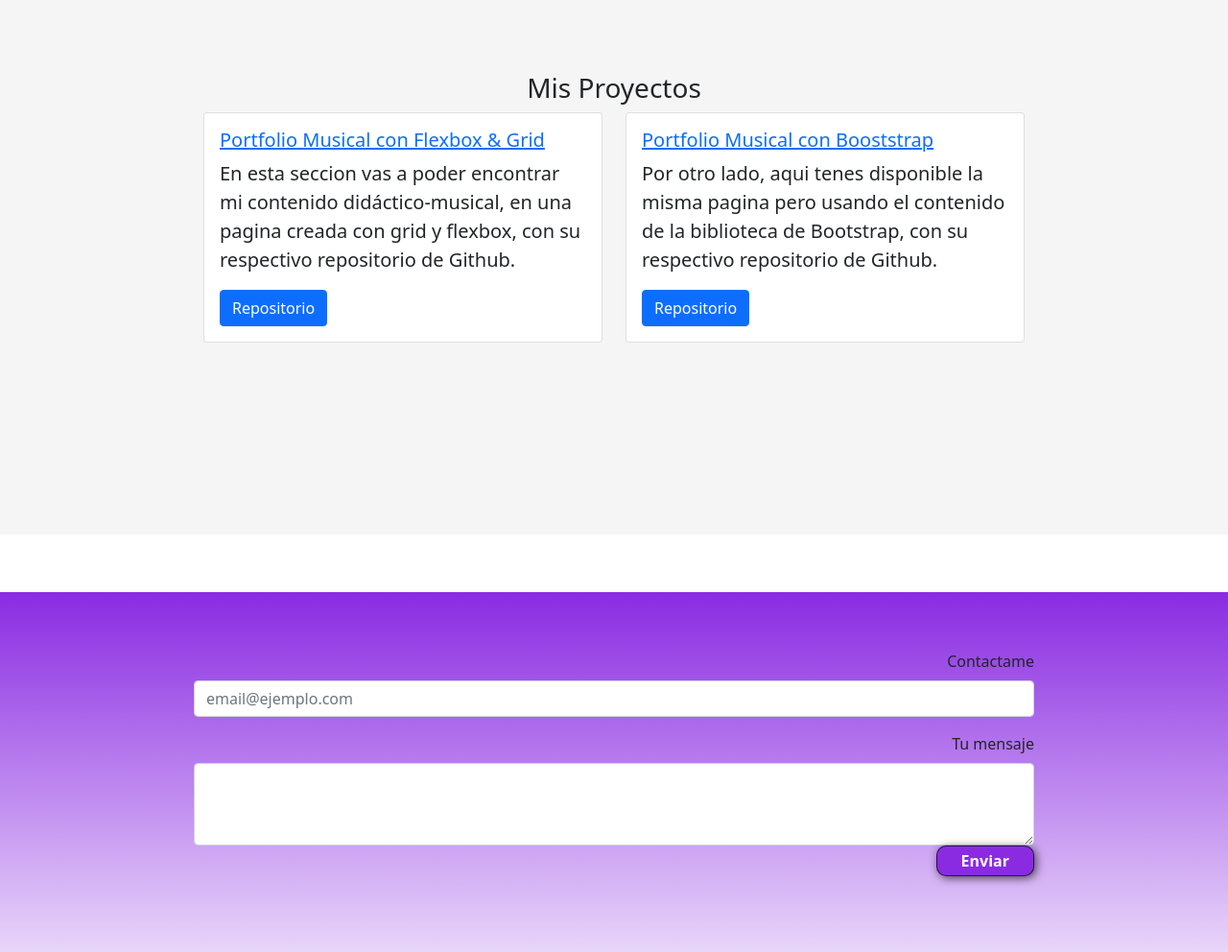
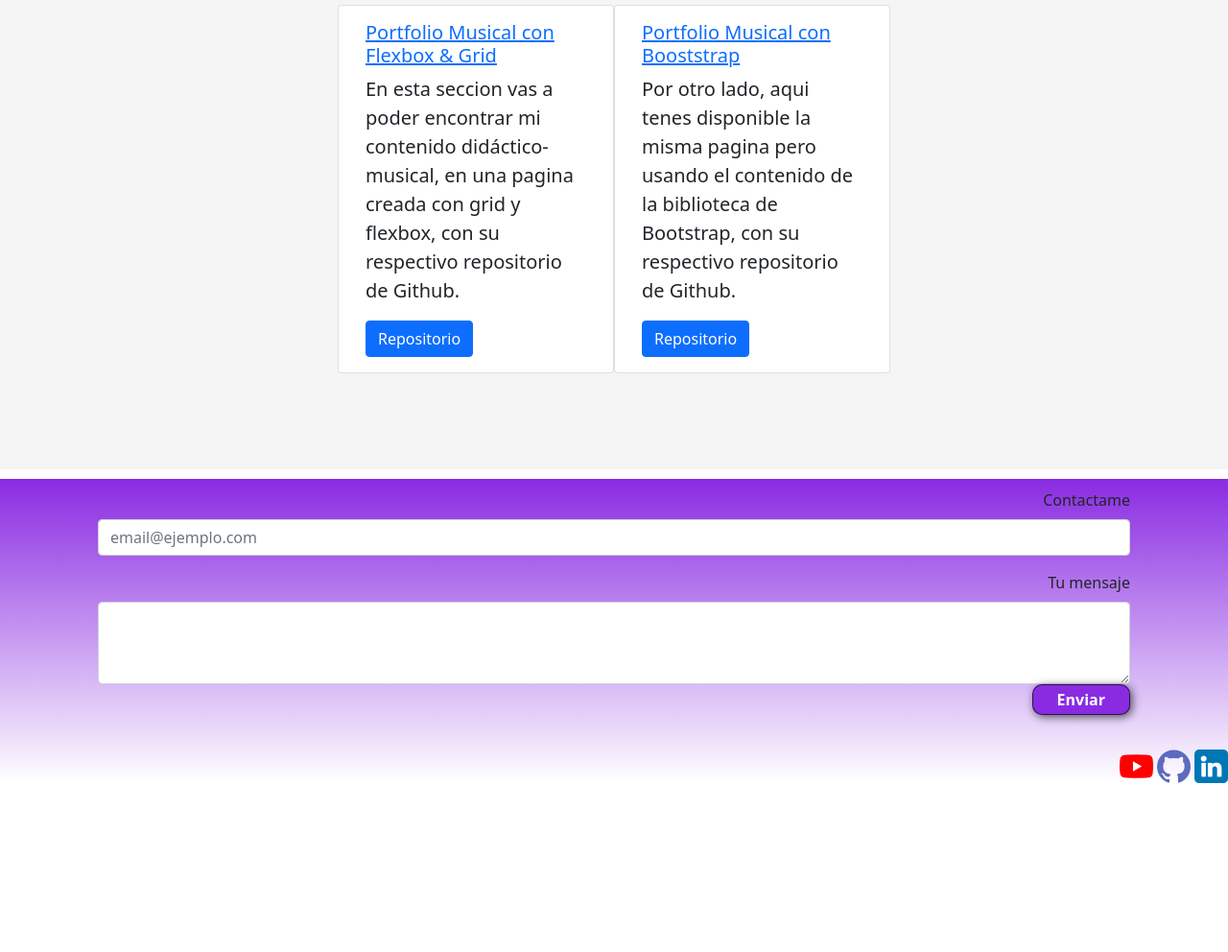
Before and after one commit to juliankloc/portfolio_cv, a plain HTML site: page index.html in a window 1280 px wide. Shown: the part 2009-3001 px from the top of the page at 96% size. After the commit the page ends 2841 px from the top, so only its background shows below. Drawn offline with nearby package versions, Linux system fonts and the light colour scheme.

Commit message:
agregando row a las card

```diff
--- a/css/estilo.css
+++ b/css/estilo.css
@@ -58,7 +58,7 @@ p {
 
 .container {
     max-width: 1400px;
-    margin: auto;
+    margin: 0;
 }
 
 header{
@@ -109,7 +109,6 @@ header a:hover {
 #SobreMi {
     background-color: rgb(245, 245, 245);
 }
-
 #SobreMi .container {
     text-align: center;
     padding: 200px 12px;
@@ -121,35 +120,29 @@ header a:hover {
     text-align: center;
     padding: 25px;
 }
-
 #Habilidades .container {
     padding: 50px;
 }
-
 .leng {
     display: flex;
-    justify-content: space-evenly;
-
+    justify-content:space-evenly;
 }
-
-section div div {
-    justify-content: space-evenly;
+.leng img {
+    height: 60px;
 }
 
 #MisProyectos{
     background-color: rgb(245, 245, 245);
-    padding: 200px;
+    padding: 100px;
 }
-
-#MisProyectos .container {
-    margin: 0;
+#MisProyectos .container{
+    display: flex;
+    justify-content: center;
 }
 
 form {
-    margin: 60px;
-    padding: 60px;
-    display: flexbox;
-    justify-content: center;
+    margin: 10px;
+    padding: 10px;
 }
 
 ul li {
@@ -183,6 +176,7 @@ footer {
     filter: progid:DXImageTransform.Microsoft.gradient( startColorstr='#a6000000', endColorstr='#00000000',GradientType=0 ); /* IE6-9 */
 }
 
+
 @media (min-width: 720px) {
     header {
         position: fixed;
--- a/index.html
+++ b/index.html
@@ -87,8 +87,7 @@
             <h3>Mis Proyectos</h3>
             <div class="container">
                 <div class="row">
-                    <div class="col-112 col-lg-6">
-                        <div class="card">
+                    <div class="card" style="width: 18rem;">
                         <div class="card-body">
                             <h5 class="card-title"><a href="https://juliankloc.github.io/proyecto_julian_kloc/"
                                 target="_blank">Portfolio Musical con
@@ -99,18 +98,15 @@
                                 <a href="https://github.com/juliankloc/proyecto_julian_kloc" class="btn btn-primary" target="_blank">Repositorio</a>
                             </div>
                     </div>
-                    </div>
-                    <div class="col-12 col-lg-6">
-                        <div class="card">
+
+                    <div class="card" style="width: 18rem;">
                         <div class="card-body">
                             <h5 class="card-title"><a href="https://juliankloc.github.io/proyecto_jk_bootstrap/"
                                 target="_blank">Portfolio Musical con
                                 Booststrap</a></h5>
                                 <p class="card-text">Por otro lado, aqui tenes disponible la misma pagina pero usando el
-                                    contenido de la biblioteca de Bootstrap, con su respectivo repositorio de Github.
-                                </p>
+                                    contenido de la biblioteca de Bootstrap, con su respectivo repositorio de Github.</p>
                                 <a href="https://github.com/juliankloc/proyecto_jk_bootstrap" class="btn btn-primary" target="_blank">Repositorio</a>
-                            </div>
                             </div>
                     </div>
                 </div>
```
Lines whose indentation alone changed are shown as unchanged.
